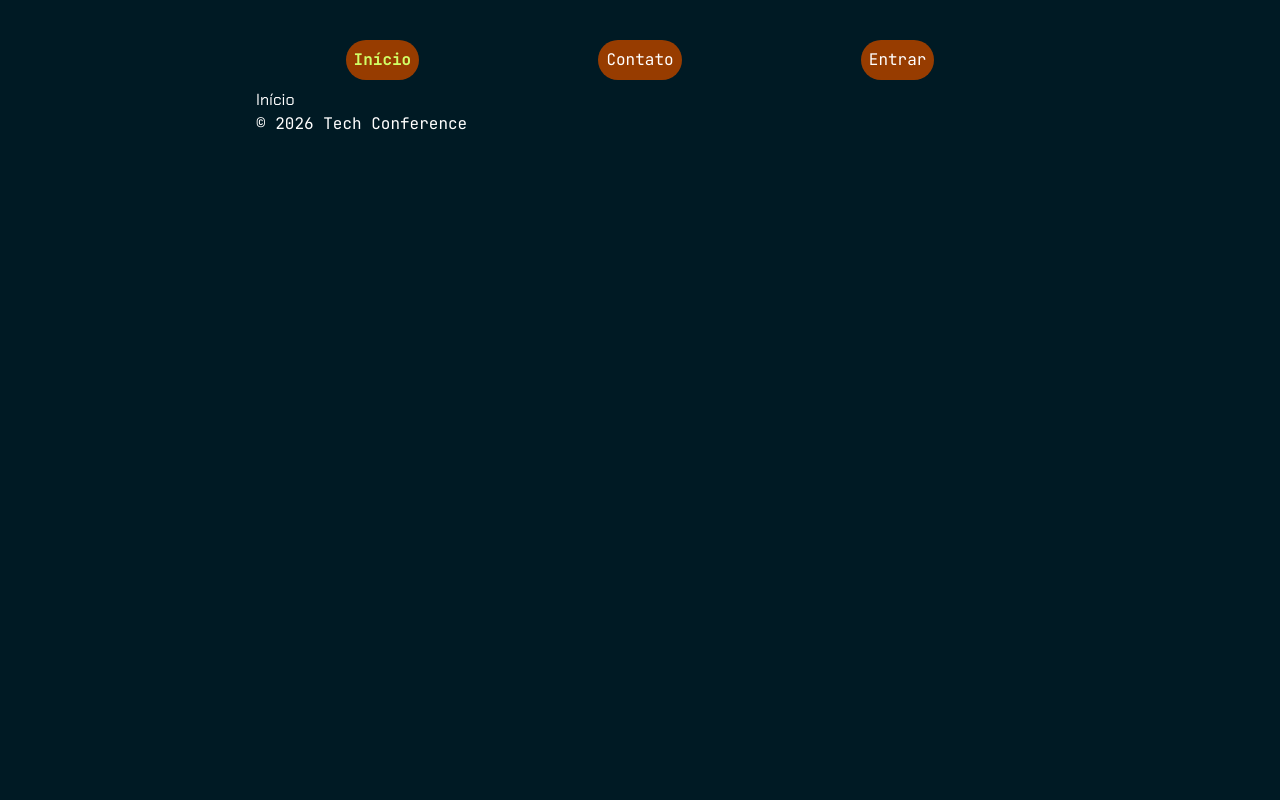
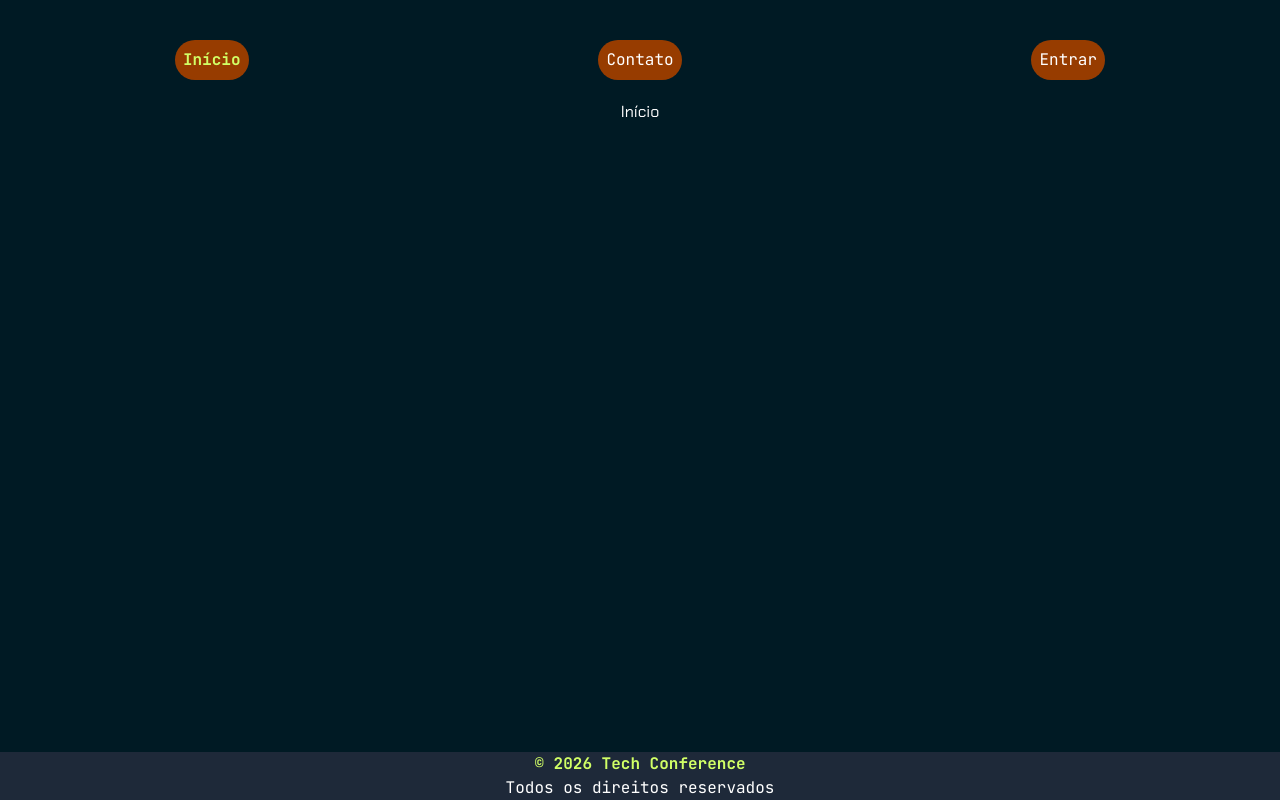
Before and after one commit to LucasG-Limongi/tech-conference-site, a React (Vite) app: page / in a window 1280 px wide. Built offline with nearby package versions, Linux system fonts and the light colour scheme.

Commit message:
Estilização dos layouts

```diff
--- a/src/components/Footer.jsx
+++ b/src/components/Footer.jsx
@@ -1,7 +1,8 @@
 export default function Footer() {
     return (
-        <footer>
-            <p>&copy; 2026 Tech Conference</p>
+        <footer className="bg-gray-800 flex flex-col items-center">
+            <p className="text-accent font-bold">&copy; 2026 Tech Conference</p>
+            <p>Todos os direitos reservados</p>
         </footer>
     )
 }
--- a/src/layouts/SiteLayout.jsx
+++ b/src/layouts/SiteLayout.jsx
@@ -4,12 +4,16 @@ import Footer from '../components/Footer.jsx'
 
 export default function SiteLayout() {
     return (
-        <div className="max-w-3xl mx-auto py-8">
+        <div className="pt-8 flex flex-col min-h-screen"> {/* className="max-w-3xl mx-auto py-8"> */}
             <Header />
 
-            <Outlet />
+            <div className='self-center px-6 py-3'>
+                <Outlet />
+            </div>
 
-            <Footer />
+            <div className='relative bottom-0 mt-auto'>
+                <Footer />
+            </div>
         </div>
     )
 }
--- a/src/pages/Login.jsx
+++ b/src/pages/Login.jsx
@@ -3,11 +3,11 @@ import { Link } from "react-router"
 export default function Login() {
     return (
         <>
-            <h1>Entrar</h1><br />
+            <h1 className="text-emerald-500">Entrar</h1><br />
 
             <p>
                 Ainda não possui uma conta?<br/>
-                <Link to="/cadastro">Cadastrar</Link>
+                <Link to="/cadastro" className="text-accent">Cadastrar</Link>
             </p>
         </>
     )
```
